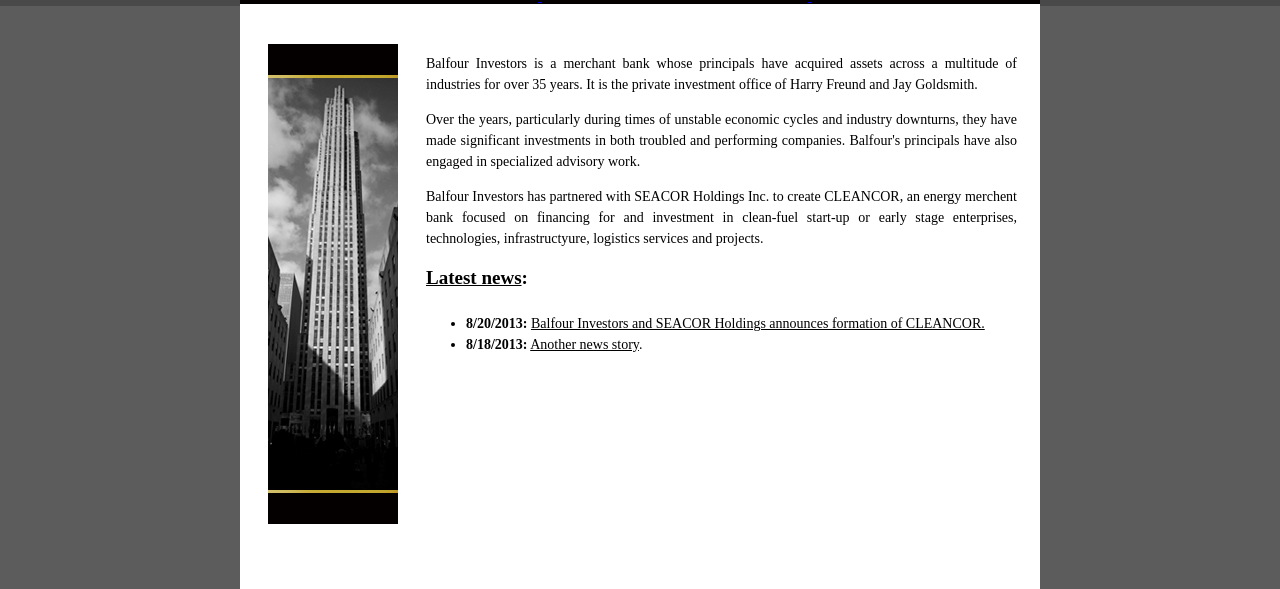
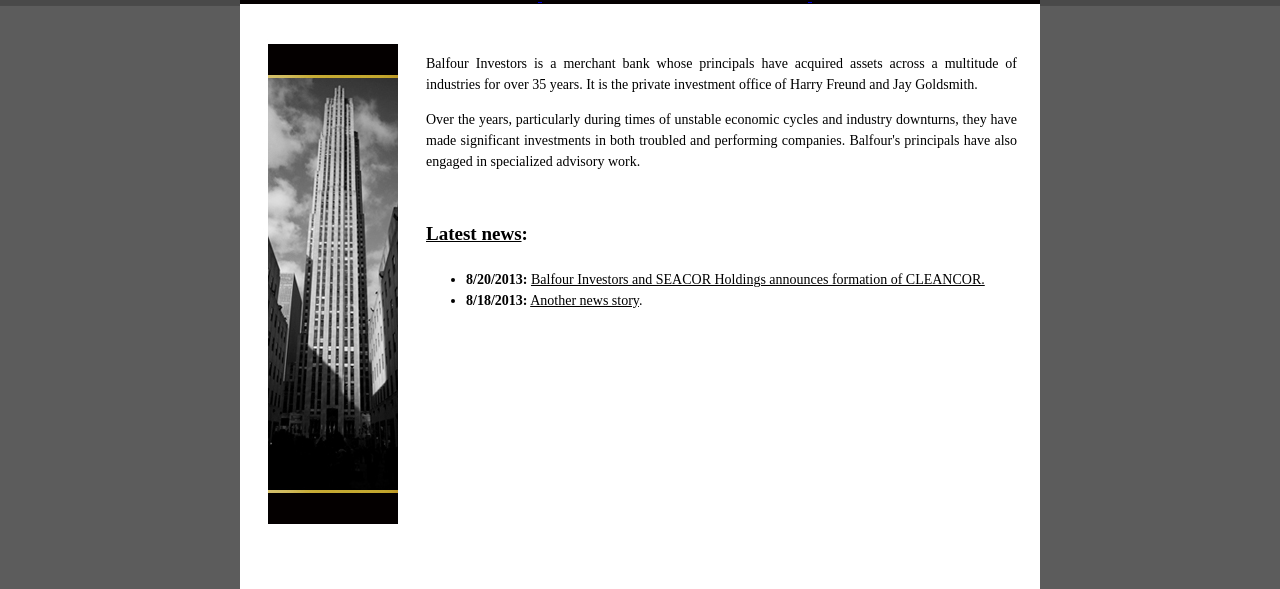
Before and after one commit to AramZS/balfour, a PHP site: page / in a window 1280 px wide. Shown: the part 293-882 px from the top of the page. Run offline with PHP 8.4, Linux system fonts and the light colour scheme.

Commit message:
Update index.php

```diff
--- a/index.php
+++ b/index.php
@@ -22,9 +22,6 @@
 				<p>Balfour Investors is a merchant bank whose principals have acquired assets across a multitude of industries for over 35 years. It is the private investment office of Harry Freund and Jay Goldsmith.
 				</p>
 				<p>Over the years, particularly during times of unstable economic cycles and industry downturns, they have made significant investments in both troubled and performing companies.  Balfour's principals have also engaged in specialized advisory work.</p>
-					<p>
-					Balfour Investors has partnered with SEACOR Holdings Inc. to create CLEANCOR, an energy merchent bank focused on financing for and investment in clean-fuel start-up or early stage enterprises, technologies, infrastructyure, logistics services and projects.
-					</p>
 				</td>
 			</tr>
 			<tr valign="top" height="30px">
```
